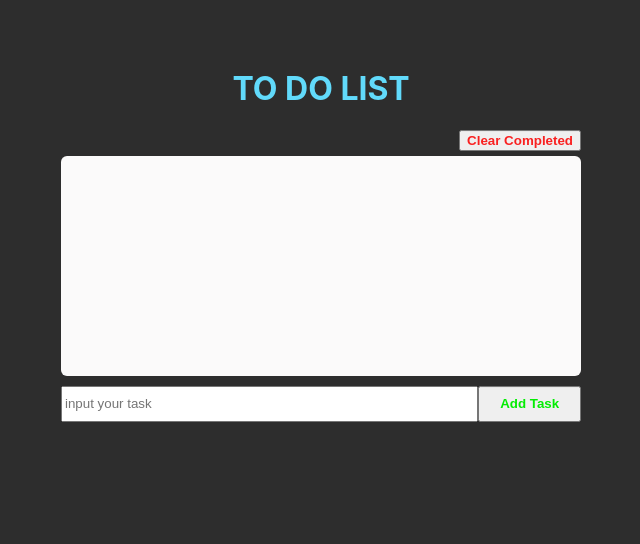
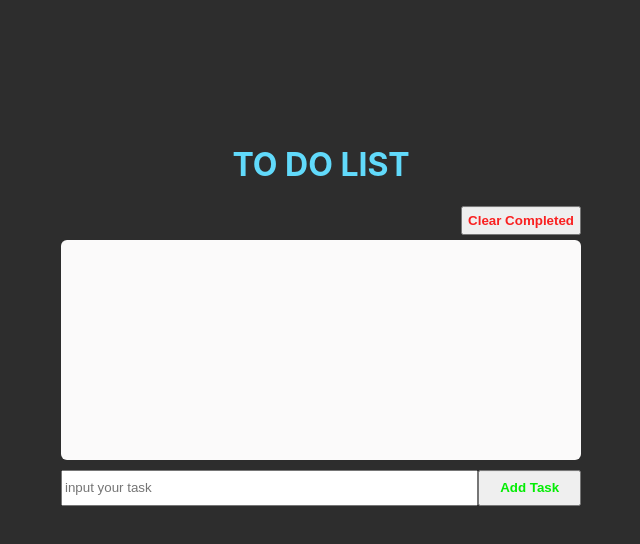
Before and after one commit to VaibhavKhushalani/TODOList, a React (Create React App) app: page / in a window 1280 px wide. Shown: the top 544 px of the page, without its empty margins (319-959 px from the left). Built offline with nearby package versions, Linux system fonts and the light colour scheme.

Commit message:
code cleaning

```diff
--- a/public/index.html
+++ b/public/index.html
@@ -24,7 +24,7 @@
       work correctly both with client-side routing and a non-root public URL.
       Learn how to configure a non-root public URL by running `npm run build`.
     -->
-    <title>React App</title>
+    <title>TODO-List</title>
   </head>
   <body>
     <noscript>You need to enable JavaScript to run this app.</noscript>
--- a/src/App.css
+++ b/src/App.css
@@ -1,6 +1,6 @@
 .app {
   position: absolute;
-  top: 30%;
+  top: 40%;
   right: 50%;
   transform: translate(50%, -50%);
 }
@@ -80,6 +80,7 @@ li {
   cursor: pointer;
   color: rgb(249, 32, 32);
   font-weight: 600;
+  padding: 5px;
 }
 .clear-all button:hover {
   color: #fff;
--- a/src/App.js
+++ b/src/App.js
@@ -16,6 +16,7 @@ function App() {
     let data = [...list];
     data.splice(id, 1);
     setList(data);
+    localStorage.setItem("list", JSON.stringify(data));
   };
 
   const MarkComplete = (id) => {
@@ -32,6 +33,7 @@ function App() {
     };
     data.push(changeEle);
     setList(data);
+    localStorage.setItem("list", JSON.stringify(data));
   };
   const updateList = (id) => {
     let data = [...list];
```
